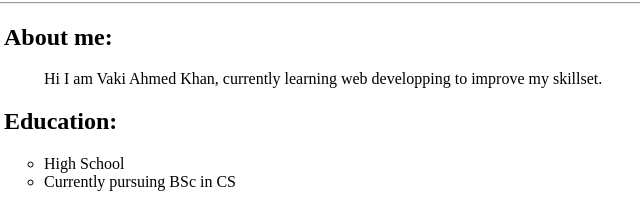
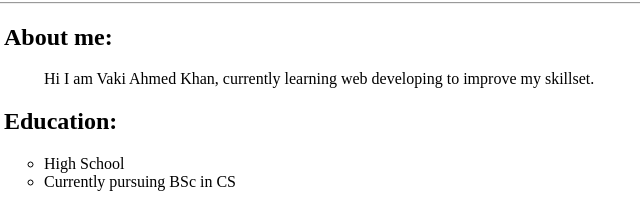
Before and after one commit to Sora2187/MyResume, a plain HTML site: page index.html in a window 1280 px wide. Shown: the part 315-523 px from the top of the page, 44-684 px from the left. Drawn offline with Linux system fonts and the light colour scheme.

Commit message:
Update index.html

```diff
--- a/index.html
+++ b/index.html
@@ -12,7 +12,7 @@
    <ul style="list-style: none;">
     <li>
         <h2>About me:</h2>
-        <ul>Hi I am Vaki Ahmed Khan, currently learning web developping to improve my skillset.</li></ul>
+        <ul>Hi I am Vaki Ahmed Khan, currently learning web developing to improve my skillset.</li></ul>
     </li>
     <li>
         <h2>Education:</h2>
```
